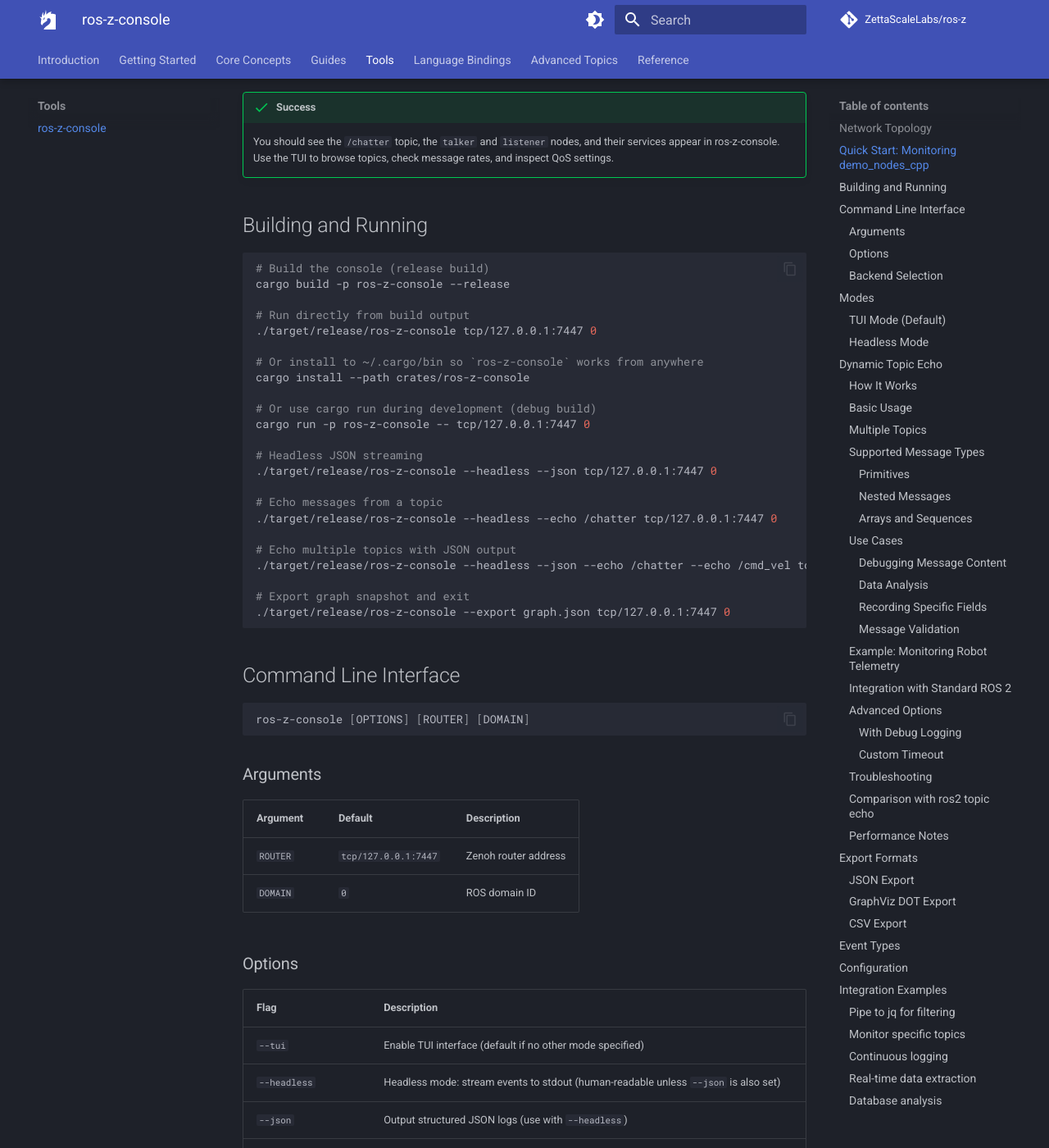
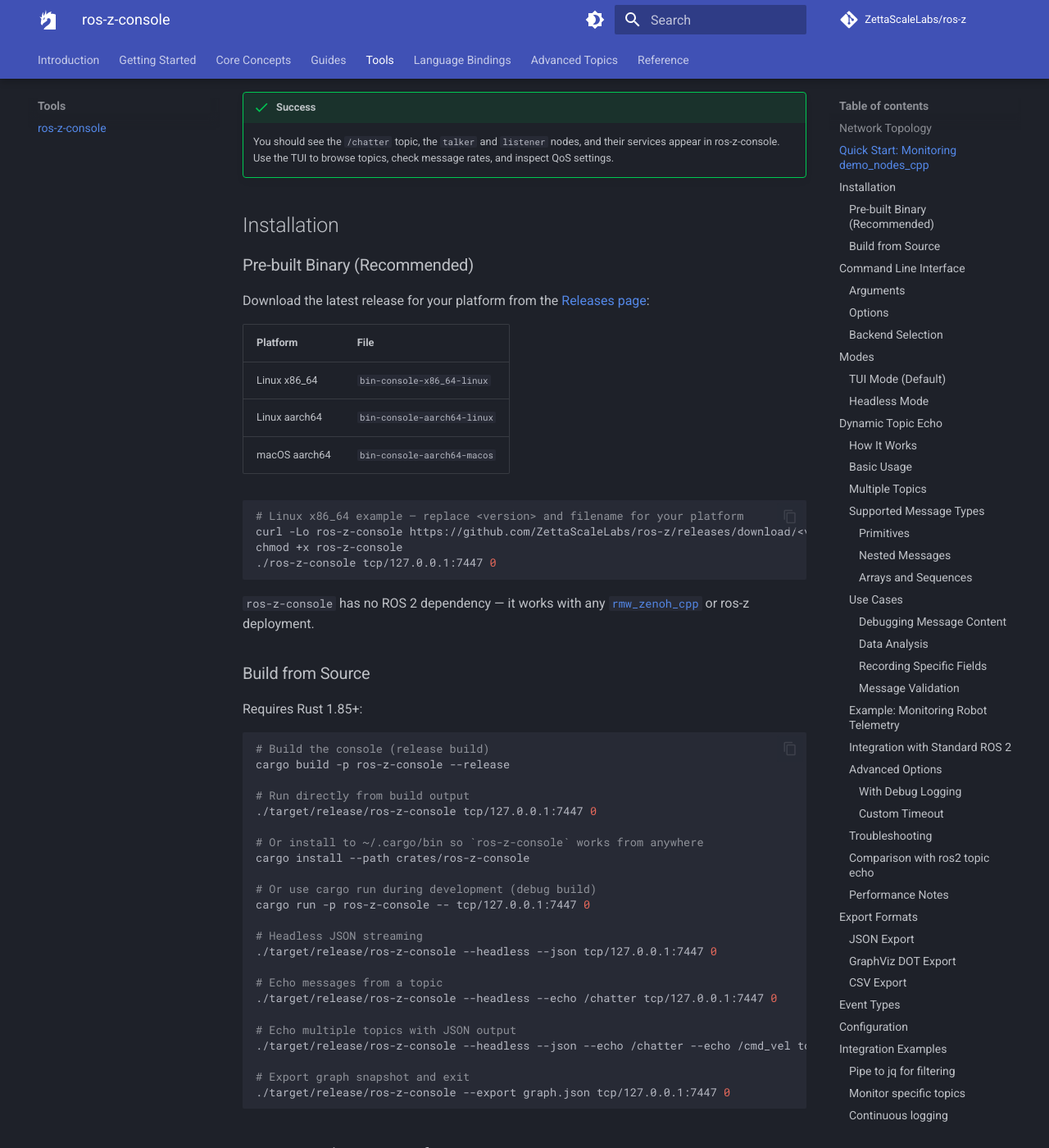
Before and after one commit to ZettaScaleLabs/ros-z, an MkDocs documentation site: the page built from docs/tools/console.md, in a window 1280 px wide and 1400 px high, scrolled down 1600 px. Shown: the whole window at 82% size. Built offline with MkDocs 1.6.1 and Material for MkDocs 9.7.7, drawn with Linux system fonts in a browser that asks for light colours; comment, search, counter and statistics services are not loaded.

Commit message:
docs: add pre-built binary and release download instructions

````diff
--- a/docs/tools/console.md
+++ b/docs/tools/console.md
@@ -73,7 +73,30 @@
     their services appear in ros-z-console. Use the TUI to browse topics, check
     message rates, and inspect QoS settings.
 
-## Building and Running
+## Installation
+
+### Pre-built Binary (Recommended)
+
+Download the latest release for your platform from the [Releases page](https://github.com/ZettaScaleLabs/ros-z/releases):
+
+| Platform | File |
+|---|---|
+| Linux x86_64 | `bin-console-x86_64-linux` |
+| Linux aarch64 | `bin-console-aarch64-linux` |
+| macOS aarch64 | `bin-console-aarch64-macos` |
+
+```bash
+# Linux x86_64 example — replace <version> and filename for your platform
+curl -Lo ros-z-console https://github.com/ZettaScaleLabs/ros-z/releases/download/<version>/bin-console-x86_64-linux
+chmod +x ros-z-console
+./ros-z-console tcp/127.0.0.1:7447 0
+```
+
+`ros-z-console` has no ROS 2 dependency — it works with any [`rmw_zenoh_cpp`](https://github.com/ros2/rmw_zenoh) or ros-z deployment.
+
+### Build from Source
+
+Requires Rust 1.85+:
 
 ```bash
 # Build the console (release build)
````
Also changed, not shown: docs/getting-started/quick-start.md (+15 -0 lines), docs/user-guide/bridge.md (+22 -1 lines).
